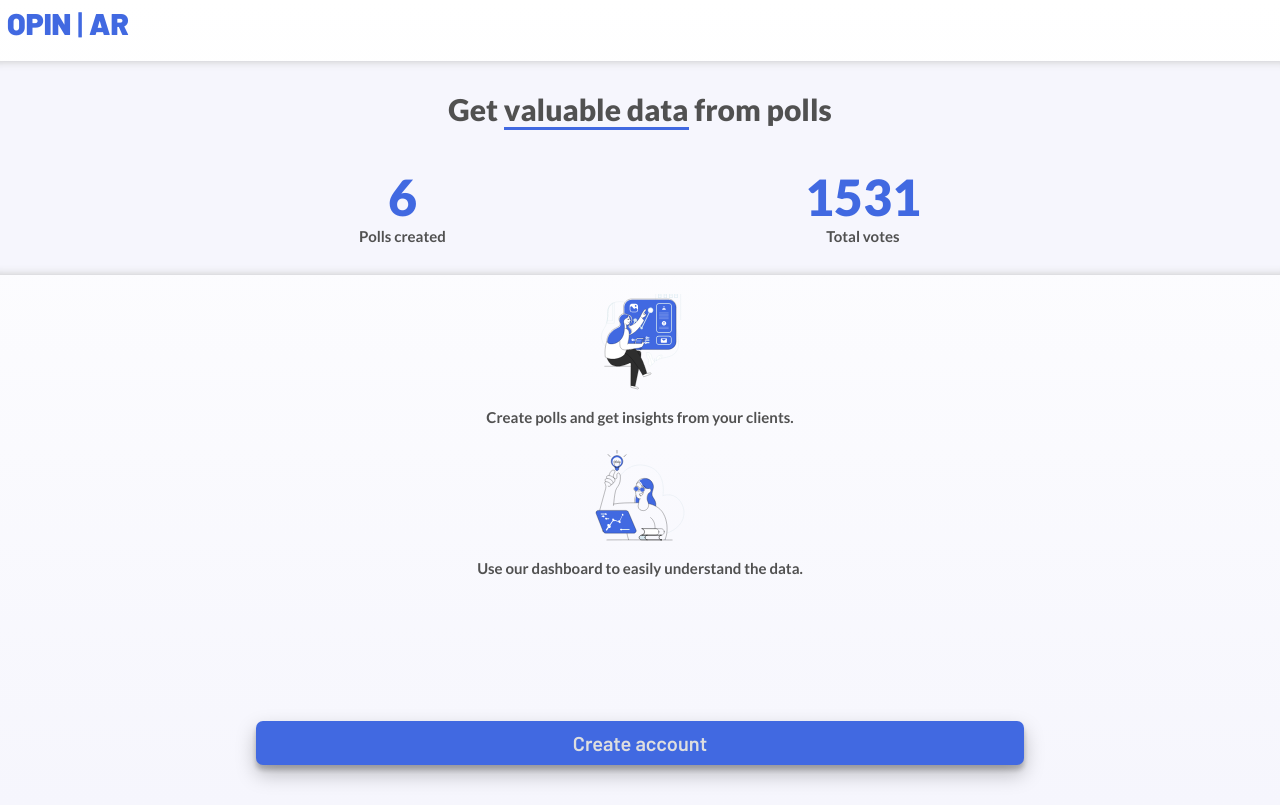
After one commit to Pride-Sin/opinar-source, a Django app: page / in a window 1280 px wide. The commit adds this page. Run offline with Django 3.2, Linux system fonts and the light colour scheme.

Commit message:
Added index page with illustrations static files, Added delete and update views, and also its buttons in poll list.

```diff
--- /dev/null
+++ b/main/urls.py
@@ -0,0 +1,6 @@
+from django.urls import path
+from .views import Index
+
+urlpatterns = [
+    path('', Index.as_view(), name='index'),
+]
--- a/main/views.py
+++ b/main/views.py
@@ -1,3 +1,5 @@
-from django.shortcuts import render
+# Django imports
+from django.views.generic import TemplateView
 
-# Create your views here.
+class Index(TemplateView):
+    template_name = 'index.html'
--- a/opinar/settings.py
+++ b/opinar/settings.py
@@ -41,7 +41,7 @@ INSTALLED_APPS = [
     # Local Apps
     'users.apps.UsersConfig',
     'polls.apps.PollsConfig',
-    'main.apps.PollsConfig',
+    'main.apps.MainConfig',
 ]
 
 MIDDLEWARE = [
--- a/opinar/urls.py
+++ b/opinar/urls.py
@@ -18,6 +18,7 @@ from django.urls import path, include
 
 urlpatterns = [
     path('admin/', admin.site.urls),
+    path('', include('main.urls')),
     path('', include('users.urls')),
     path('', include('polls.urls')),
 ]
--- a/polls/urls.py
+++ b/polls/urls.py
@@ -1,7 +1,11 @@
+from polls.models import Poll
 from django.urls import path
-from .views import PollList, PollDetail
+from .views import PollCreate, PollList, PollDetail, PollUpdate, PollDelete
 
 urlpatterns = [
     path('polls/', PollList.as_view(), name='polls'),
-    path('vote/<int:pk>/', PollDetail.as_view(), name='vote'),
+    path('vote/<int:pk>/', PollDetail.as_view(), name='poll-vote'),
+    path('poll/new/', PollCreate.as_view(), name='poll-new'),
+    path('poll/update/<int:pk>/', PollUpdate.as_view(), name='poll-update'),
+    path('poll/delete/<int:pk>/', PollDelete.as_view(), name='poll-delete'),
 ]
--- a/templates/base.html
+++ b/templates/base.html
@@ -18,7 +18,7 @@
 
     <header class="header">
         <div class="header__logo-box">
-            <span class="header__logo-box--text"><a href="index.html">Opin<span class="header__logo-box--bar"> | </span>ar</a></span>
+            <span class="header__logo-box--text"><a href="{% url 'index' %}">Opin<span class="header__logo-box--bar"> | </span>ar</a></span>
         </div>
     </header>
 
--- /dev/null
+++ b/templates/index.html
@@ -0,0 +1,33 @@
+{% extends 'base.html' %}
+{% load static %}
+{% block content %}
+
+<div class="copy">
+    <div class="copy__item copy__item--top background-inset">
+        <h1 class="copy__text header-primary">Get <span class="underline">valuable data</span> from polls</h1>
+
+        <div class="copy__stats">
+            <div class="copy_stats-personal">
+                <span class="copy__stats-count">6</span>
+                <h2 class="copy__stats-personal-text">Polls created</h2>
+            </div>
+
+            <div class="copy__stats-overall">
+                <span class="copy__stats-count">1531</span>
+                <h2 class="copy__stats-personal-text">Total votes</h2>
+            </div>
+        </div>
+    </div>
+
+    <div class="copy__item copy__item--CTA">
+        <object type="image/svg+xml" data="{% static 'illustrations/poll_create.svg' %}" class="copy__illustration"></object>
+        <h2 class="copy__text">Create polls and get insights from your clients.</h2>
+        <object type="image/svg+xml" data="{% static 'illustrations/dashboard.svg' %}" class="copy__illustration"></object>
+        <h2 class="copy__text">Use our dashboard to easily understand the data.</h2>
+    </div>
+
+    <a href="{% url 'poll-new' %}" class="button copy__button">Create account</a>
+
+</div>
+
+{% endblock %}
--- a/templates/polls/poll_list.html
+++ b/templates/polls/poll_list.html
@@ -13,7 +13,9 @@
             <p class="card__desc card__desc--date">{{poll.created}}</p>
             <p class="card__desc card__desc--votes">2341 votes</p>
             <p class="card__desc card__desc--comments">2341 comments</p>
-            <a href="{% url 'vote' poll.id %}" class="link-bottom-border">Details</a>
+            <a href="{% url 'poll-vote' poll.id %}" class="link-bottom-border">Details</a><br>
+            <a href="{% url 'poll-update' poll.id %}" class="link-bottom-border">Update</a> <br>
+            <a href="{% url 'poll-delete' poll.id %}" class="link-bottom-border">Delete</a> <br>
         </div>
     </div>
     {% empty %}
```
Also changed, not shown: polls/views.py (+14 -4 lines), templates/polls/poll_confirm_delete.html (added, +24 -0 lines), templates/polls/poll_form.html (+12 -33 lines), static/illustrations/dashboard.svg (added), static/illustrations/poll_create.svg (added).
